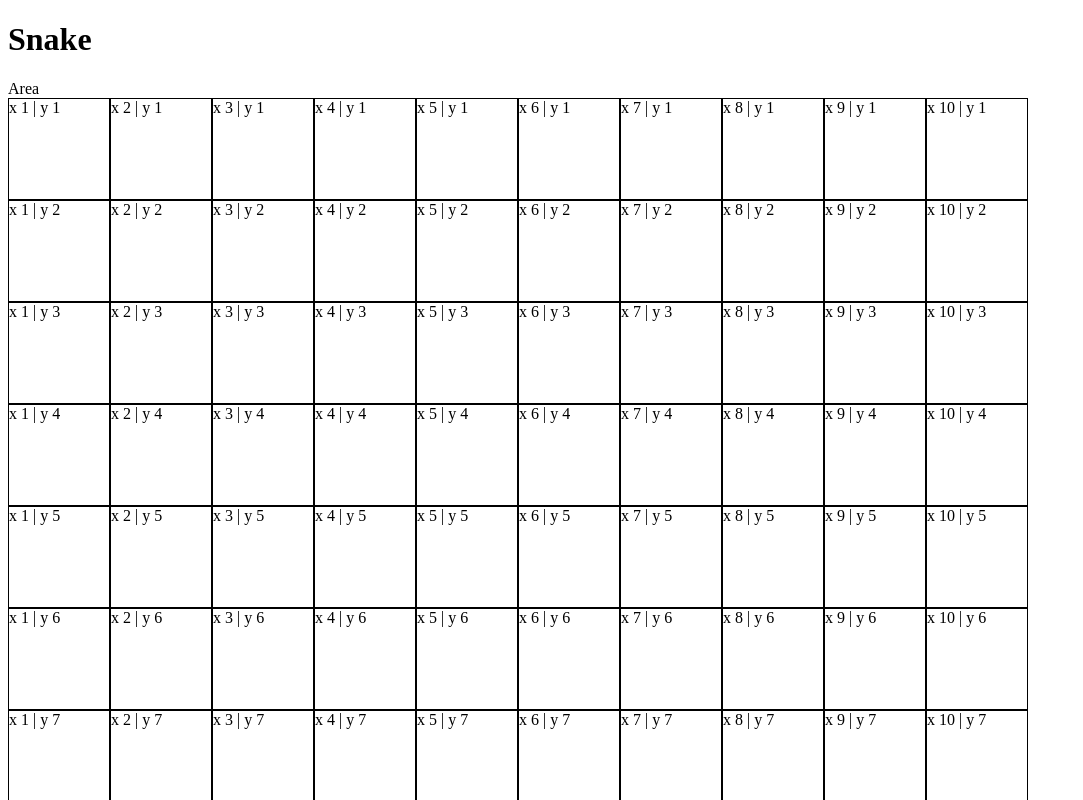
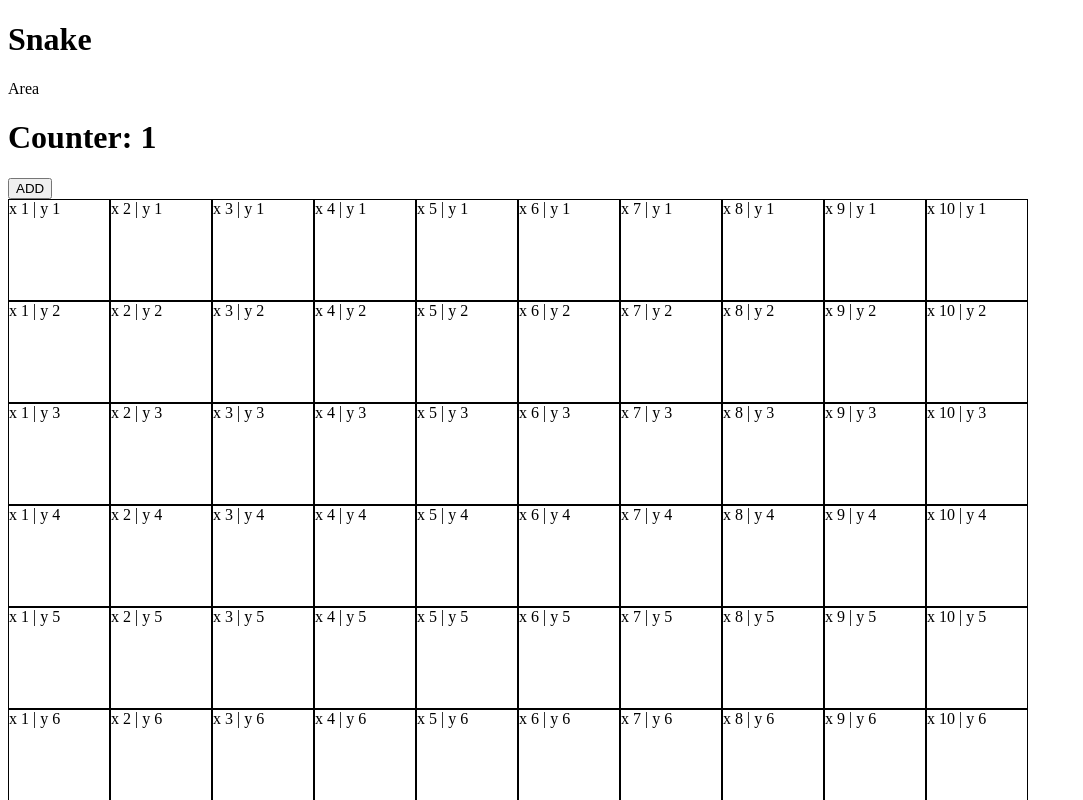
Before and after one commit to Dissmind/Web-Games, a React (Create React App) app: page /snake in a window 1280 px wide. Shown: the top 800 px of the page, without its empty margins (0-1083 px from the left). Built offline with nearby package versions, Linux system fonts and the light colour scheme.

Commit message:
[ADD]: init redux

```diff
--- a/package.json
+++ b/package.json
@@ -8,6 +8,7 @@
     "@testing-library/user-event": "^12.8.3",
     "react": "^17.0.2",
     "react-dom": "^17.0.2",
+    "react-redux": "^8.0.2",
     "react-router-dom": "^6.3.0",
     "react-scripts": "4.0.3",
     "styled-components": "^5.3.5",
@@ -36,5 +37,8 @@
       "last 1 firefox version",
       "last 1 safari version"
     ]
+  },
+  "devDependencies": {
+    "@reduxjs/toolkit": "^1.8.3"
   }
 }
--- /dev/null
+++ b/src/games/snake/area.slice.js
@@ -0,0 +1,31 @@
+import {createSlice} from "@reduxjs/toolkit";
+
+const initialState = {
+  test: 1
+}
+
+
+
+export const AreaSlice = createSlice({
+  name: 'area',
+
+  initialState,
+
+  reducers: {
+    add: (state, {payload}) => {
+      state.test += payload.value
+    }
+  }
+
+})
+
+
+export const testSelector = (state) => state.area.test
+
+
+export const {
+  add
+} = AreaSlice.actions
+
+
+export const areaReducer = AreaSlice.reducer
--- a/src/games/snake/snake.jsx
+++ b/src/games/snake/snake.jsx
@@ -1,4 +1,8 @@
 import styled from 'styled-components'
+import {useDispatch, useSelector} from "react-redux";
+import {add, testSelector} from "./area.slice";
+
+
 
 export const Snake = () => {
 
@@ -21,6 +25,7 @@ const Cell = ({xCoordinate, yCoordinate}) => {
     </CellStl>
   )
 }
+
 
 const Row = ({yCoordinate, cellCount}) => {
 
@@ -73,9 +78,23 @@ export const Area = () => {
     )
   }
 
+  const dispatch = useDispatch()
+
+  const test = useSelector(testSelector)
+
   return (
     <div>
       Area
+
+      <h1>Counter: {test}</h1>
+
+      <button
+        onClick={() => {
+          const payload = {value: 3}
+
+          dispatch(add(payload))
+        }}
+      >ADD</button>
 
       <div>
         {
@@ -93,6 +112,7 @@ const RowStl = styled.div`
   display: flex;
 `
 
+
 const CellStl = styled.div`
   width: 100px;
   height: 100px;
--- a/src/index.js
+++ b/src/index.js
@@ -2,12 +2,19 @@ import React from 'react'
 import ReactDOM from 'react-dom'
 import {BrowserRouter} from "react-router-dom";
 import {AppRouter} from "./app-router";
+import {Provider} from "react-redux";
+import {setupStore} from "./store/store";
 
+const store = setupStore()
 
 
 const root = (
   <BrowserRouter>
-    <AppRouter />
+
+    <Provider store={store}>
+      <AppRouter />
+    </Provider>
+
   </BrowserRouter>
 )
 
--- /dev/null
+++ b/src/store/root-reducer.js
@@ -0,0 +1,8 @@
+import {combineReducers} from "@reduxjs/toolkit";
+import {areaReducer} from "../games/snake/area.slice";
+
+
+
+export const rootReducer = combineReducers({
+  area: areaReducer
+})
--- /dev/null
+++ b/src/store/store.jsx
@@ -0,0 +1,9 @@
+import {configureStore} from "@reduxjs/toolkit";
+import {rootReducer} from "./root-reducer";
+
+
+export const setupStore = () => (
+  configureStore({
+    reducer: rootReducer,
+  })
+)
```
